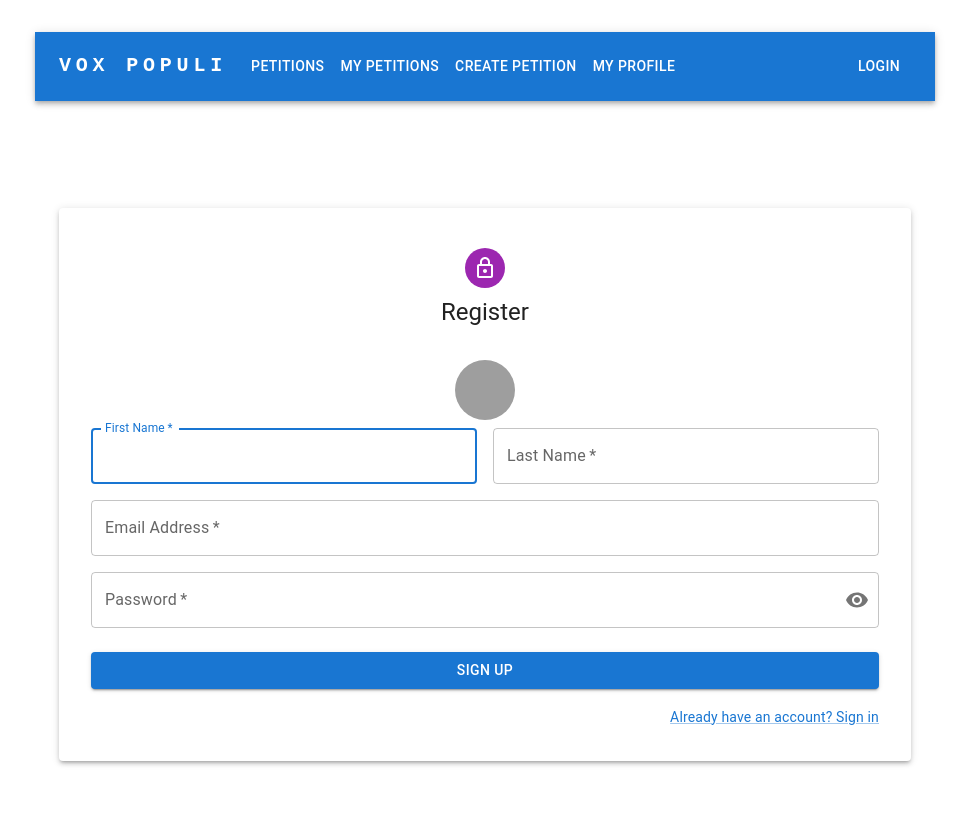
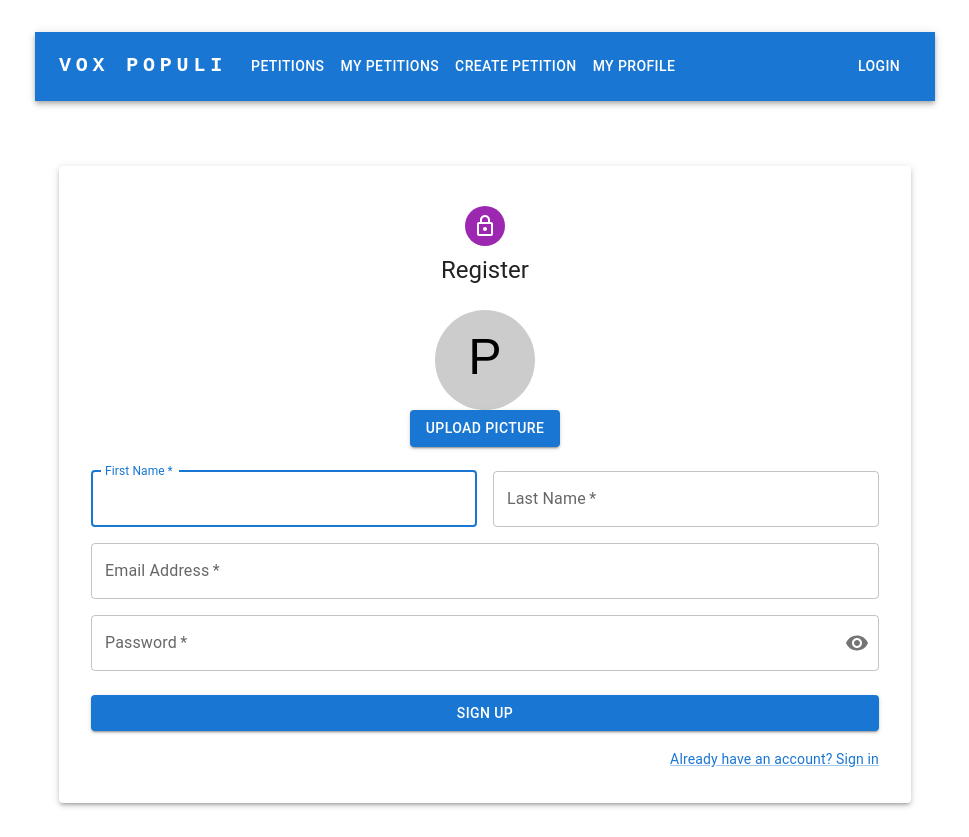
Before and after one commit to HenryJBorthwick/hbo50-full-stack-petitions-react-website-project, a React (Vite) app: page /register in a window 1280 px wide. Shown: the whole page, without its empty margins (155-1124 px from the left). Built offline with nearby package versions, Linux system fonts and the light colour scheme; grey boxes are pictures that could not be loaded.

Commit message:
refactored out upload profile image so that it is consistent across register and edit profile.

```diff
--- /dev/null
+++ b/src/components/ImageUpload.tsx
@@ -0,0 +1,51 @@
+import React, { useState, useEffect } from 'react';
+import { Avatar, Button, IconButton } from '@mui/material';
+import DeleteIcon from '@mui/icons-material/Delete';
+
+interface ImageUploadProps {
+    initialImage: string;
+    onImageChange: (file: File | null) => void;
+    onImageRemove: () => void;
+    editMode: boolean;
+}
+
+const ImageUpload: React.FC<ImageUploadProps> = ({ initialImage, onImageChange, onImageRemove, editMode }) => {
+    const [previewImage, setPreviewImage] = useState<string>(initialImage);
+
+    useEffect(() => {
+        setPreviewImage(initialImage);
+    }, [initialImage]);
+
+    const handleImageChange = (e: React.ChangeEvent<HTMLInputElement>) => {
+        if (e.target.files && e.target.files[0]) {
+            const file = e.target.files[0];
+            setPreviewImage(URL.createObjectURL(file));
+            onImageChange(file);
+        }
+    };
+
+    const handleRemoveImage = () => {
+        setPreviewImage(initialImage);
+        onImageChange(null);
+        onImageRemove();
+    };
+
+    return (
+        <div style={{ display: 'flex', flexDirection: 'column', alignItems: 'center' }}>
+            <Avatar alt="Profile Image" src={previewImage || initialImage} sx={{ width: 100, height: 100 }} />
+            {editMode && (
+                <Button variant="contained" component="label">
+                    Upload Picture
+                    <input type="file" hidden onChange={handleImageChange} />
+                </Button>
+            )}
+            {editMode && previewImage && previewImage !== initialImage && (
+                <IconButton color="secondary" onClick={handleRemoveImage}>
+                    <DeleteIcon />
+                </IconButton>
+            )}
+        </div>
+    );
+};
+
+export default ImageUpload;
--- a/src/components/Profile.tsx
+++ b/src/components/Profile.tsx
@@ -1,10 +1,11 @@
 import React, { useState, useEffect } from 'react';
 import axios from 'axios';
-import { Container, Avatar, Box, CircularProgress, Alert, TextField, Button, IconButton } from '@mui/material';
+import { Container, Box, CircularProgress, Alert, TextField, Button } from '@mui/material';
 import { useUserStore } from '../store';
 import { API_HOST } from '../../config';
 import NavigationBar from './NavBar';
-import DeleteIcon from '@mui/icons-material/Delete';
+import ImageUpload from './ImageUpload';
+import { generateDefaultAvatar, convertCanvasToBlob } from '../utils/avatarUtils';
 
 interface UserProfile {
     firstName: string;
@@ -14,40 +15,8 @@ interface UserProfile {
     currentPassword?: string;
 }
 
-const generateDefaultAvatar = (initial: string): HTMLCanvasElement => {
-    const canvas = document.createElement('canvas');
-    canvas.width = 100;
-    canvas.height = 100;
-    const context = canvas.getContext('2d');
-
-    if (context) {
-        context.fillStyle = '#ccc';
-        context.fillRect(0, 0, canvas.width, canvas.height);
-        context.fillStyle = '#000';
-        context.font = '50px Arial';
-        context.textAlign = 'center';
-        context.textBaseline = 'middle';
-        context.fillText(initial, canvas.width / 2, canvas.height / 2);
-    }
-
-    return canvas;
-};
-
-const convertCanvasToBlob = (canvas: HTMLCanvasElement, type: string): Promise<Blob> => {
-    return new Promise((resolve, reject) => {
-        canvas.toBlob((blob) => {
-            if (blob) {
-                resolve(blob);
-            } else {
-                reject(new Error('Canvas to Blob conversion failed.'));
-            }
-        }, type);
-    });
-};
-
 const Profile: React.FC = () => {
     const { user } = useUserStore();
-    const [profile, setProfile] = useState<UserProfile | null>(null);
     const [loading, setLoading] = useState<boolean>(true);
     const [error, setError] = useState<string | null>(null);
     const [success, setSuccess] = useState<string | null>(null);
@@ -58,7 +27,7 @@ const Profile: React.FC = () => {
     const [currentPassword, setCurrentPassword] = useState<string>('');
     const [newPassword, setNewPassword] = useState<string>('');
     const [profileImage, setProfileImage] = useState<File | null>(null);
-    const [previewImage, setPreviewImage] = useState<string>('');
+    const [initialImage, setInitialImage] = useState<string>('');
 
     const fetchProfile = async () => {
         if (!user) return;
@@ -66,12 +35,12 @@ const Profile: React.FC = () => {
             const response = await axios.get(`${API_HOST}/users/${user.id}`, {
                 headers: { 'X-Authorization': user.token }
             });
-            setProfile(response.data);
             setFirstName(response.data.firstName);
             setLastName(response.data.lastName);
             setEmail(response.data.email);
             const imageResponse = await axios.get(`${API_HOST}/users/${user.id}/image`, { responseType: 'blob' });
-            setPreviewImage(URL.createObjectURL(imageResponse.data));
+            const imageURL = URL.createObjectURL(imageResponse.data);
+            setInitialImage(imageURL);
         } catch (err: any) {
             setError(err.response?.data?.message || 'Failed to fetch profile information');
         } finally {
@@ -82,27 +51,6 @@ const Profile: React.FC = () => {
     useEffect(() => {
         fetchProfile();
     }, [user]);
-
-    const handleImageChange = (e: React.ChangeEvent<HTMLInputElement>) => {
-        if (e.target.files && e.target.files[0]) {
-            setProfileImage(e.target.files[0]);
-            setPreviewImage(URL.createObjectURL(e.target.files[0]));
-        }
-    };
-
-    const handleRemoveImage = async () => {
-        if (!user) return;
-        try {
-            await axios.delete(`${API_HOST}/users/${user.id}/image`, {
-                headers: { 'X-Authorization': user.token }
-            });
-            setPreviewImage('');
-            setProfileImage(null);
-            setSuccess('Profile picture removed successfully.');
-        } catch (err: any) {
-            setError(err.response?.data?.message || 'Failed to remove profile picture');
-        }
-    };
 
     const handleUpdateProfile = async () => {
         if (!user) return;
@@ -174,22 +122,12 @@ const Profile: React.FC = () => {
             <NavigationBar />
             <Container maxWidth="sm" sx={{ marginTop: 8 }}>
                 <Box display="flex" flexDirection="column" alignItems="center">
-                    <Avatar
-                        alt={profile?.firstName}
-                        src={previewImage || `${API_HOST}/users/${user.id}/image`}
-                        sx={{ width: 100, height: 100 }}
+                    <ImageUpload
+                        initialImage={initialImage}
+                        onImageChange={setProfileImage}
+                        onImageRemove={() => setProfileImage(null)}
+                        editMode={editMode}
                     />
-                    {editMode && (
-                        <Button variant="contained" component="label">
-                            Upload Picture
-                            <input type="file" hidden onChange={handleImageChange} />
-                        </Button>
-                    )}
-                    {editMode && previewImage && (
-                        <IconButton color="secondary" onClick={handleRemoveImage}>
-                            <DeleteIcon />
-                        </IconButton>
-                    )}
                 </Box>
                 <Box component="form" noValidate autoComplete="off" mt={3}>
                     <TextField
--- a/src/components/Register.tsx
+++ b/src/components/Register.tsx
@@ -25,39 +25,14 @@ import { useNavigate } from 'react-router-dom';
 import { useUserStore } from '../store';
 import NavBar from './NavBar';
 import { API_HOST } from '../../config';
+import ImageUpload from './ImageUpload';
+import { generateDefaultAvatar, convertCanvasToBlob } from '../utils/avatarUtils';
 
 const theme = createTheme();
 
-const generateDefaultAvatar = (initial: string): HTMLCanvasElement => {
-    const canvas = document.createElement('canvas');
-    canvas.width = 100;
-    canvas.height = 100;
-    const context = canvas.getContext('2d');
-
-    if (context) {
-        context.fillStyle = '#ccc';
-        context.fillRect(0, 0, canvas.width, canvas.height);
-        context.fillStyle = '#000';
-        context.font = '50px Arial';
-        context.textAlign = 'center';
-        context.textBaseline = 'middle';
-        context.fillText(initial, canvas.width / 2, canvas.height / 2);
-    }
-
-    return canvas;
-};
-
-const convertCanvasToBlob = (canvas: HTMLCanvasElement, type: string): Promise<Blob> => {
-    return new Promise((resolve, reject) => {
-        canvas.toBlob((blob) => {
-            if (blob) {
-                resolve(blob);
-            } else {
-                reject(new Error('Canvas to Blob conversion failed.'));
-            }
-        }, type);
-    });
-};
+// Generate the default avatar image as a base64 string
+const defaultAvatarCanvas = generateDefaultAvatar('P');
+const defaultAvatarImage = defaultAvatarCanvas.toDataURL();
 
 export default function Register() {
     const [firstName, setFirstName] = useState('');
@@ -70,12 +45,6 @@ export default function Register() {
     const [fieldErrors, setFieldErrors] = useState<{ [key: string]: string }>({});
     const setUser = useUserStore((state) => state.setUser);
     const navigate = useNavigate();
-
-    const handleImageChange = (event: React.ChangeEvent<HTMLInputElement>) => {
-        if (event.target.files && event.target.files[0]) {
-            setSelectedImage(event.target.files[0]);
-        }
-    };
 
     const handleClickShowPassword = () => {
         setShowPassword(!showPassword);
@@ -174,21 +143,14 @@ export default function Register() {
                             Register
                         </Typography>
                         <Box component="form" onSubmit={handleSubmit} sx={{ mt: 3 }}>
-                            <input
-                                accept="image/*"
-                                style={{ display: 'none' }}
-                                id="contained-button-file"
-                                type="file"
-                                onChange={handleImageChange}
-                            />
-                            <label htmlFor="contained-button-file">
-                                <IconButton component="span">
-                                    <Avatar
-                                        src={selectedImage ? URL.createObjectURL(selectedImage) : '/images/default-avatar.png'}
-                                        sx={{ width: 60, height: 60 }}
-                                    />
-                                </IconButton>
-                            </label>
+                            <Box sx={{ mb: 3 }}>
+                                <ImageUpload
+                                    initialImage={defaultAvatarImage}
+                                    onImageChange={setSelectedImage}
+                                    onImageRemove={() => setSelectedImage(null)}
+                                    editMode={true}
+                                />
+                            </Box>
                             <Grid container spacing={2}>
                                 <Grid item xs={12} sm={6}>
                                     <TextField
--- /dev/null
+++ b/src/utils/avatarUtils.ts
@@ -0,0 +1,30 @@
+export const generateDefaultAvatar = (initial: string): HTMLCanvasElement => {
+    const canvas = document.createElement('canvas');
+    canvas.width = 100;
+    canvas.height = 100;
+    const context = canvas.getContext('2d');
+
+    if (context) {
+        context.fillStyle = '#ccc';
+        context.fillRect(0, 0, canvas.width, canvas.height);
+        context.fillStyle = '#000';
+        context.font = '50px Arial';
+        context.textAlign = 'center';
+        context.textBaseline = 'middle';
+        context.fillText(initial, canvas.width / 2, canvas.height / 2);
+    }
+
+    return canvas;
+};
+
+export const convertCanvasToBlob = (canvas: HTMLCanvasElement, type: string): Promise<Blob> => {
+    return new Promise((resolve, reject) => {
+        canvas.toBlob((blob) => {
+            if (blob) {
+                resolve(blob);
+            } else {
+                reject(new Error('Canvas to Blob conversion failed.'));
+            }
+        }, type);
+    });
+};
```
